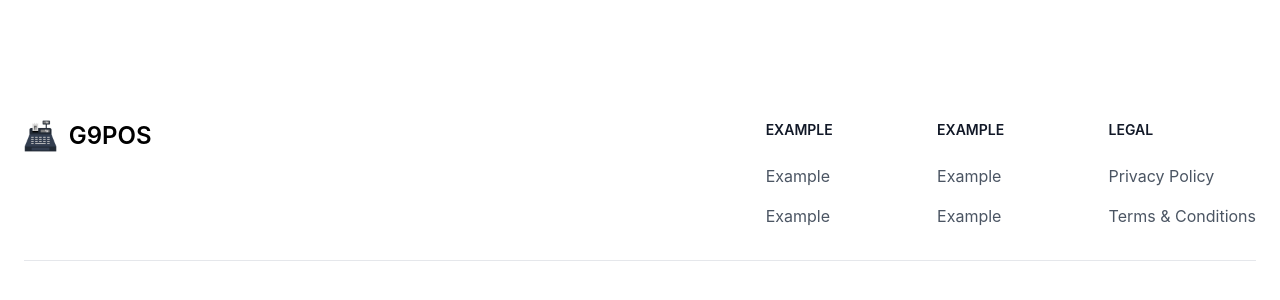
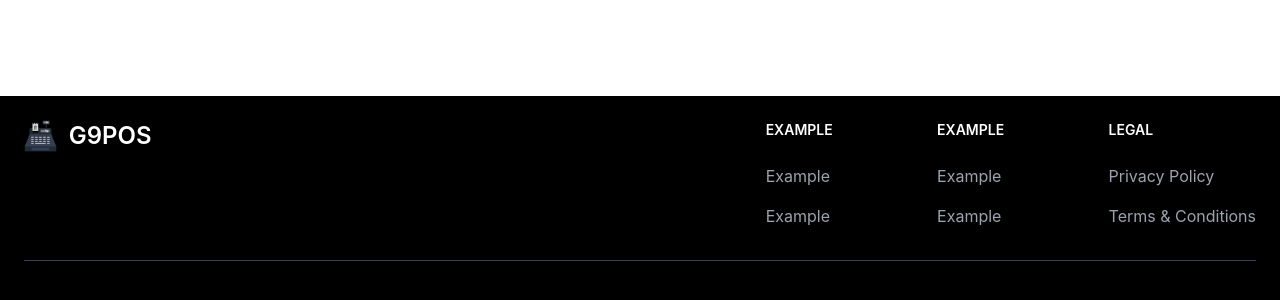
Before and after one commit to vince212121/G9POS, a React (Create React App) app in the folder frontend/: page / in a window 1280 px wide. Shown: the part 784-1084 px from the top of the page. Built offline with nearby package versions, Linux system fonts and the light colour scheme; what urql would draw is missing.

Commit message:
removed dark tags

```diff
--- a/frontend/src/components/Footer.tsx
+++ b/frontend/src/components/Footer.tsx
@@ -5,7 +5,7 @@
 
 const Footer = (props: Props) => {
   return (
-    <footer className="p-4 bg-white sm:p-6 dark:bg-black">
+    <footer className="p-4 sm:p-6 bg-black">
       <div className="md:flex md:justify-between">
         <div className="mb-6 md:mb-0">
           <Link to="/" className="flex items-center">
@@ -14,17 +14,17 @@
               className="mr-3 h-8"
               alt="Logo"
             />
-            <span className="self-center text-2xl font-semibold whitespace-nowrap dark:text-white">
+            <span className="self-center text-2xl font-semibold whitespace-nowrap text-white">
               G9POS
             </span>
           </Link>
         </div>
         <div className="grid grid-cols-2 gap-8 sm:gap-6 sm:grid-cols-3">
           <div>
-            <h2 className="mb-6 text-sm font-semibold text-gray-900 uppercase dark:text-white">
+            <h2 className="mb-6 text-sm font-semibold uppercase text-white">
               Example
             </h2>
-            <ul className="text-gray-600 dark:text-gray-400">
+            <ul className="text-gray-400">
               <li className="mb-4">
                 <Link to="/" className="hover:underline">
                   Example
@@ -38,10 +38,10 @@
             </ul>
           </div>
           <div>
-            <h2 className="mb-6 text-sm font-semibold text-gray-900 uppercase dark:text-white">
+            <h2 className="mb-6 text-sm font-semibold uppercase text-white">
               Example
             </h2>
-            <ul className="text-gray-600 dark:text-gray-400">
+            <ul className="text-gray-400">
               <li className="mb-4">
                 <Link to="/" className="hover:underline">
                   Example
@@ -55,10 +55,10 @@
             </ul>
           </div>
           <div>
-            <h2 className="mb-6 text-sm font-semibold text-gray-900 uppercase dark:text-white">
+            <h2 className="mb-6 text-sm font-semibold uppercase text-white">
               Legal
             </h2>
-            <ul className="text-gray-600 dark:text-gray-400">
+            <ul className="text-gray-400">
               <li className="mb-4">
                 <Link to="/" className="hover:underline">
                   Privacy Policy
@@ -73,7 +73,7 @@
           </div>
         </div>
       </div>
-      <hr className="my-6 border-gray-200 sm:mx-auto dark:border-gray-700 lg:my-8" />
+      <hr className="my-6 sm:mx-auto border-gray-700 lg:my-8" />
     </footer>
   );
 };
```
